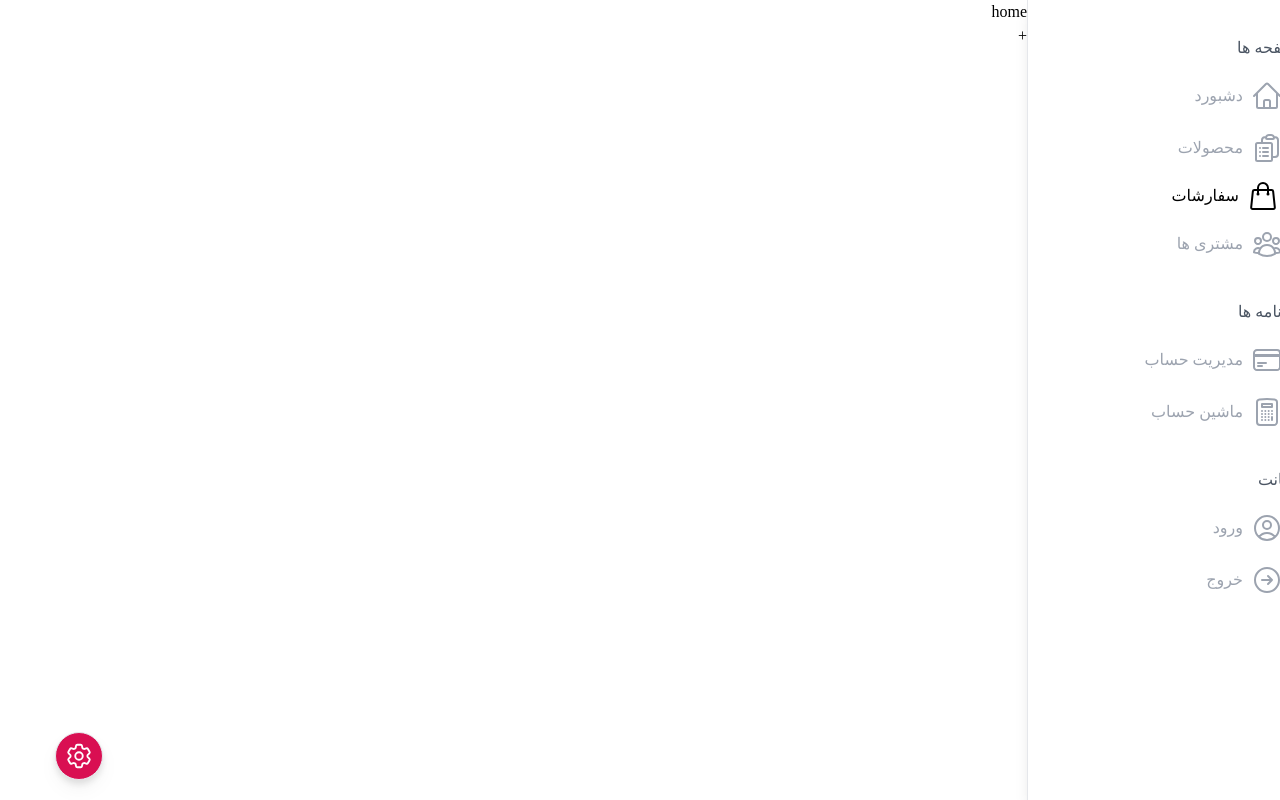
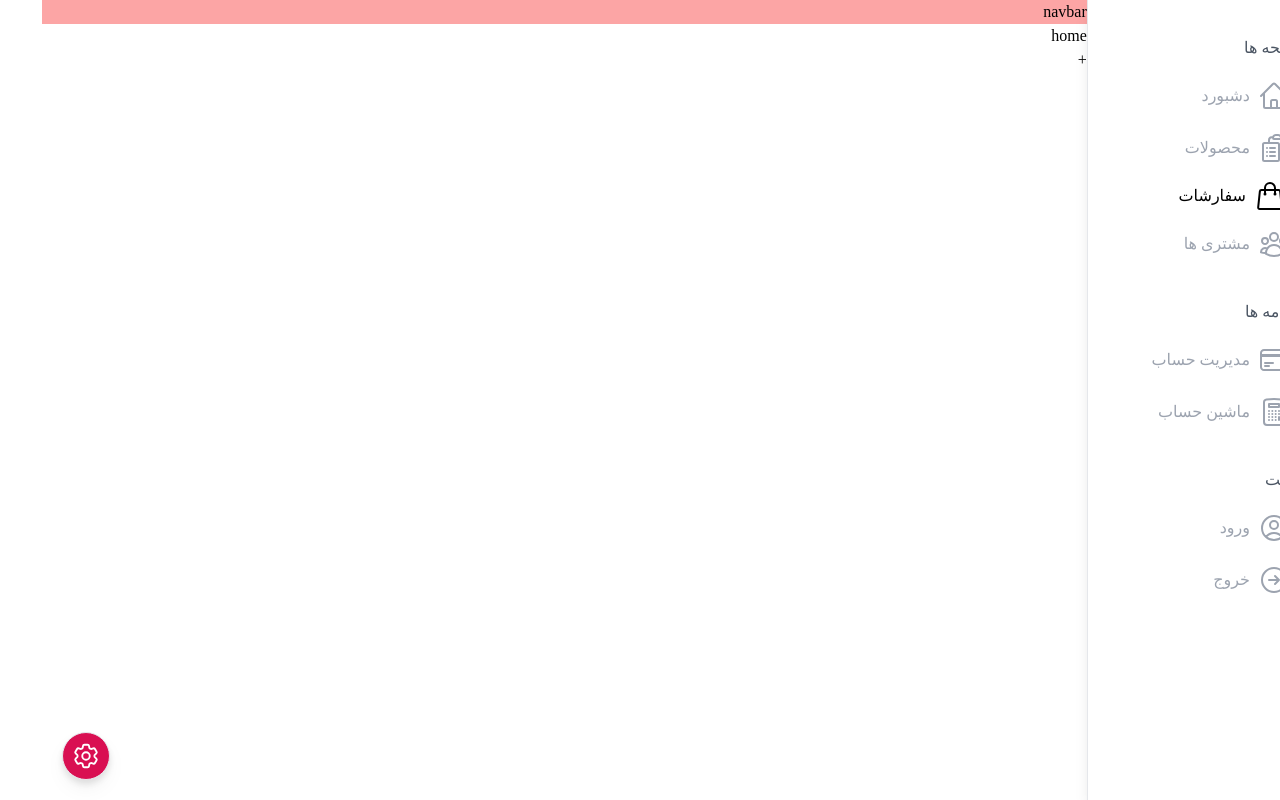
Before and after one commit to HanzaleLatifi/AdminDashboard, a React (Create React App) app in the folder dashboard/: page /orders in a window 1280 px wide. Built offline with nearby package versions, Linux system fonts and the light colour scheme.

Commit message:
add Navbar & fix display

```diff
--- a/dashboard/src/App.tsx
+++ b/dashboard/src/App.tsx
@@ -5,12 +5,13 @@ import Home from './pages/Home';
 import {Cog6ToothIcon} from '@heroicons/react/24/outline';
 import Tooltip from '@mui/material/Tooltip';
 import Sidebar from './components/Sidebar';
+import Navbar from './components/Navbar';
 
 
 
 const App=()=>{
 
-  const activeColor='#d90f52'
+  const activeColor='#d90f52';
 
   return ( <div className=''>
 
@@ -24,8 +25,13 @@ const App=()=>{
 
               <div className='flex'>
                   <Sidebar/>
+                  <div className='w-full'>
+                      <header className='w-full bg-red-300'>
+                                  navbar
+                                  {/* <Navbar/> */}
+                      </header>
                       <Routes>
-                        <Route path="/" element={(<Home/>)} />
+                          <Route path="/dashboard" element={(<Home/>)} />
                           <Route path="/products" element={(<Home/>)} />
                           <Route path="/customers" element={(<Home/>)} />
                           <Route path="/orders" element={(<Home/>)} />
@@ -34,7 +40,7 @@ const App=()=>{
                           <Route path="/login" element={(<Home/>)} />
                      </Routes>
                   </div>
-
+              </div>
 
 
           </div> );
--- /dev/null
+++ b/dashboard/src/components/Navbar.tsx
@@ -0,0 +1,9 @@
+import React from 'react'
+
+const Navbar = () => {
+  return (
+    <div>Navbar</div>
+  )
+}
+
+export default Navbar
--- a/dashboard/src/components/Sidebar.tsx
+++ b/dashboard/src/components/Sidebar.tsx
@@ -17,7 +17,7 @@ const Sidebar = () => {
 
   return (
         <>
-                {activeMenu ==true ? <div className="w-3/4 sm:w-72 h-screen md:overflow-hidden overflow-auto md:hover:overflow-auto pb-10 bg-white shadow-lg border-l"  >
+                {activeMenu == true ? <div className="w-3/4 sm:w-72 fixed sm:relative h-screen md:overflow-hidden overflow-auto md:hover:overflow-auto pb-10 bg-white shadow-lg border-l"  >
                        <div className="mt-4">
                           {links.map((item) => (
                             <div className='p-2' key={item.title}>
--- a/dashboard/src/context/ContextProvider.tsx
+++ b/dashboard/src/context/ContextProvider.tsx
@@ -33,7 +33,7 @@ type propsTypes={
 }
 
 const ContextProvider = ({children}:propsTypes) => {
-    const [state, dispatch] = useReducer(reducer, initialState);
+  const [state, dispatch] = useReducer(reducer, initialState);
 
   return (
     <>
```
Lines whose indentation alone changed are shown as unchanged.
